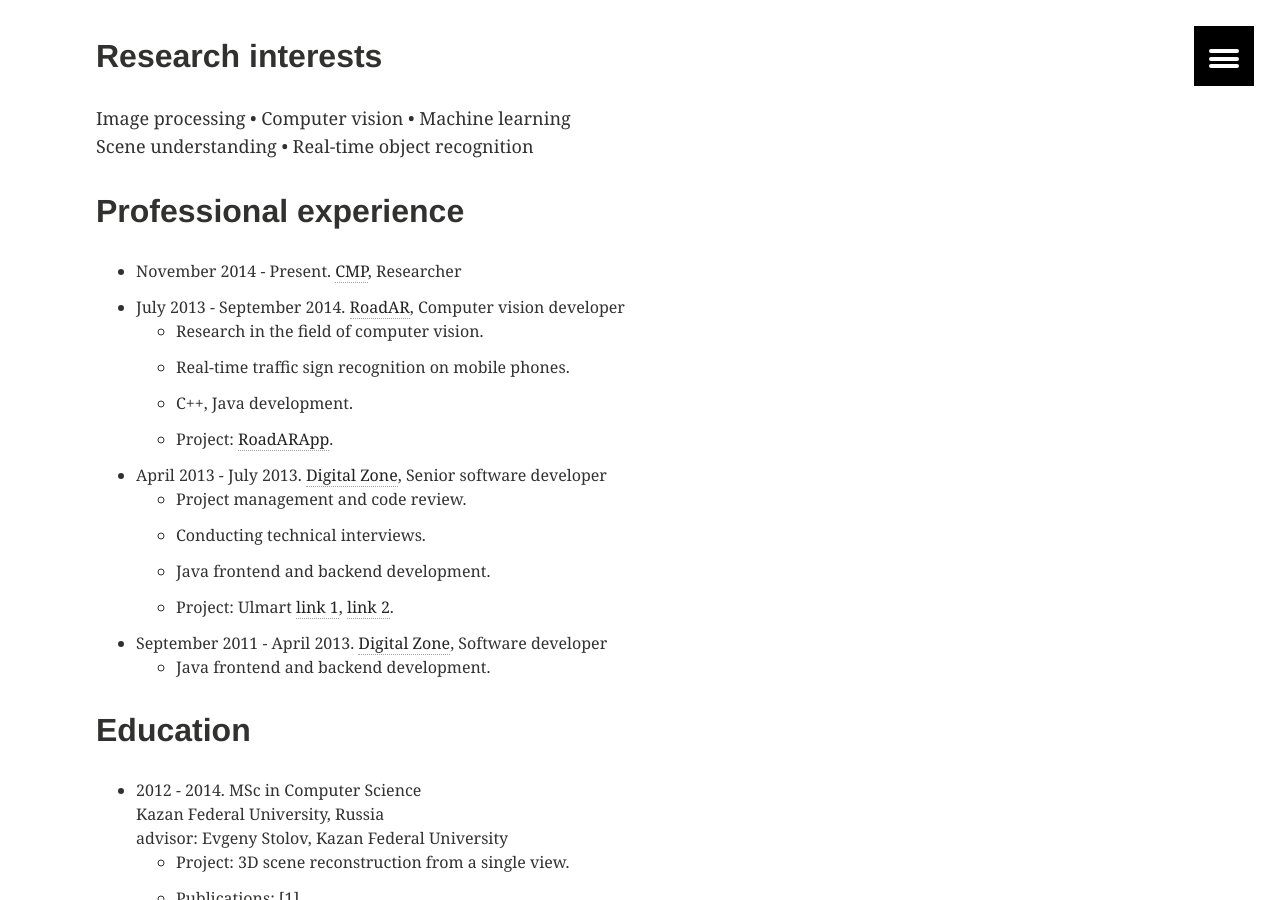
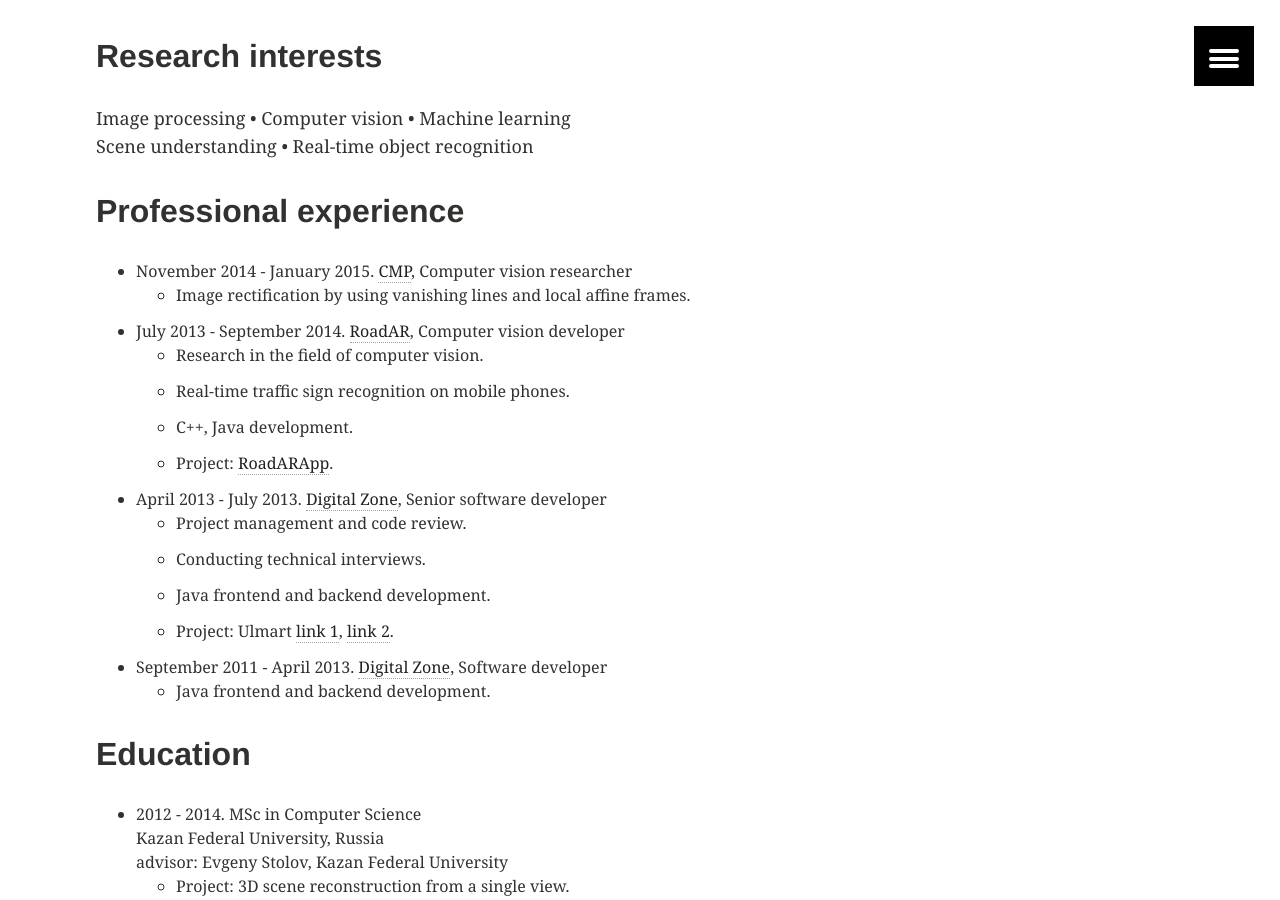
Before and after one commit to Foat/foat.github.io, a Jekyll site: the page built from cv.md, in a window 1280 px wide and 900 px high, scrolled down 358 px. Built offline with Jekyll 4.4.1, drawn with Linux system fonts in a browser that asks for light colours.

Commit message:
up cv md

```diff
--- a/cv.md
+++ b/cv.md
@@ -24,7 +24,8 @@
 Scene understanding • Real-time object recognition
 
 ## Professional experience
-* November 2014 - Present. [CMP], Researcher
+* November 2014 - January 2015. [CMP], Computer vision researcher
+	* Image rectification by using vanishing lines and local affine frames.
 * July 2013 - September 2014. [RoadAR], Computer vision developer
 	* Research in the field of computer vision.
 	* Real-time traffic sign recognition on mobile phones.
```
